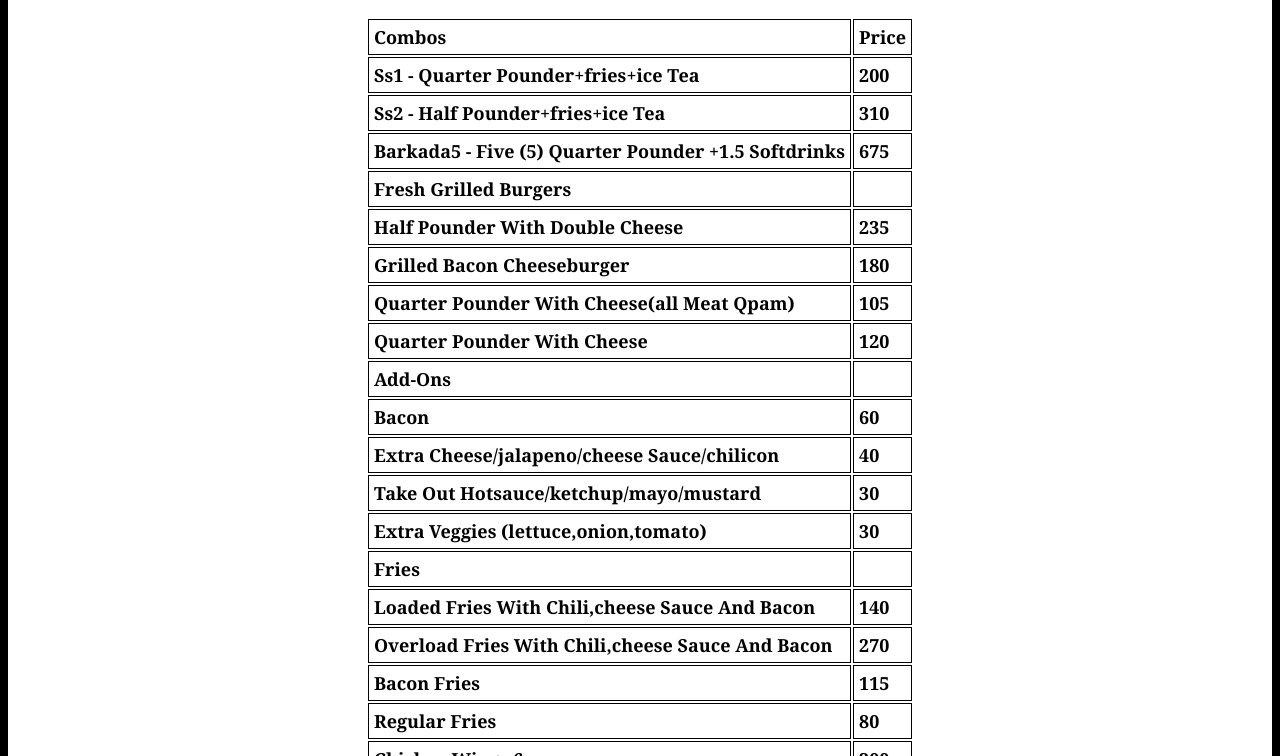
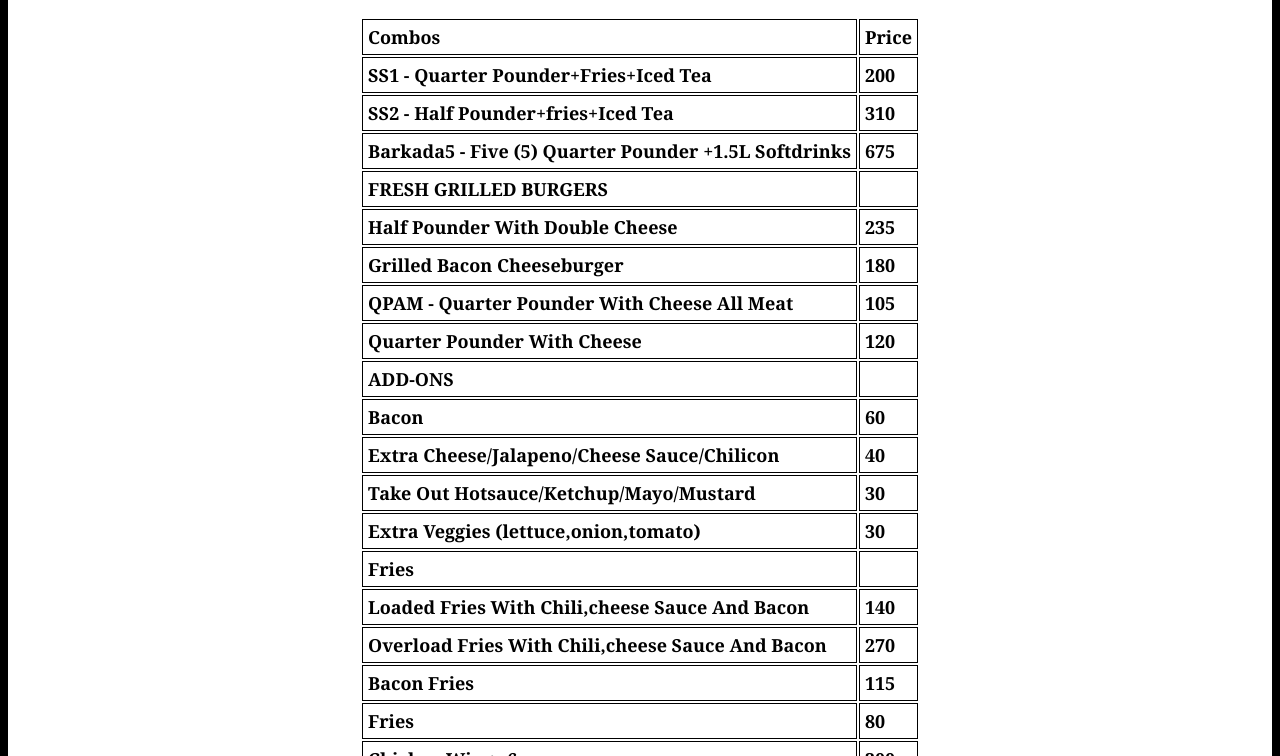
Before and after one commit to ricowww/restaurantPageNpm, a plain HTML site: page _ReferenceCodes/snackshackwebsite_2022_12_03/menu.html in a window 1280 px wide. Shown: the part 564-1320 px from the top of the page. Drawn offline with Linux system fonts and the light colour scheme.

```diff
--- a/_ReferenceCodes/snackshackwebsite_2022_12_03/menu.html
+++ b/_ReferenceCodes/snackshackwebsite_2022_12_03/menu.html
@@ -53,19 +53,19 @@
                     <td>Price</td>
                 </tr>
                 <tr>
-                    <td>Ss1 - Quarter Pounder+fries+ice Tea</td>
+                    <td>SS1 - Quarter Pounder+Fries+Iced Tea</td>
                     <td>200</td>
                 </tr>
                 <tr>
-                    <td>Ss2 - Half Pounder+fries+ice Tea</td>
+                    <td>SS2 - Half Pounder+fries+Iced Tea</td>
                     <td>310</td>
                 </tr>
                 <tr>
-                    <td>Barkada5 - Five (5) Quarter Pounder +1.5 Softdrinks</td>
+                    <td>Barkada5 - Five (5) Quarter Pounder +1.5L Softdrinks</td>
                     <td>675</td>
                 </tr>
                 <tr>
-                    <td>Fresh Grilled Burgers</td>
+                    <td>FRESH GRILLED BURGERS</td>
                     <td></td>
                 </tr>
                 <tr>
@@ -77,7 +77,7 @@
                     <td>180</td>
                 </tr>
                 <tr>
-                    <td>Quarter Pounder With Cheese(all Meat Qpam)</td>
+                    <td>QPAM - Quarter Pounder With Cheese All Meat</td>
                     <td>105</td>
                 </tr>
                 <tr>
@@ -85,7 +85,7 @@
                     <td>120</td>
                 </tr>
                 <tr>
-                    <td>Add-Ons</td>
+                    <td>ADD-ONS</td>
                     <td></td>
                 </tr>
                 <tr>
@@ -93,11 +93,11 @@
                     <td>60</td>
                 </tr>
                 <tr>
-                    <td>Extra Cheese/jalapeno/cheese Sauce/chilicon</td>
+                    <td>Extra Cheese/Jalapeno/Cheese Sauce/Chilicon</td>
                     <td>40</td>
                 </tr>
                 <tr>
-                    <td>Take Out Hotsauce/ketchup/mayo/mustard</td>
+                    <td>Take Out Hotsauce/Ketchup/Mayo/Mustard</td>
                     <td>30</td>
                 </tr>
                 <tr>
@@ -121,7 +121,7 @@
                     <td>115</td>
                 </tr>
                 <tr>
-                    <td>Regular Fries</td>
+                    <td>Fries</td>
                     <td>80</td>
                 </tr>
                 <tr>
@@ -153,7 +153,7 @@
                     <td></td>
                 </tr>
                 <tr>
-                    <td>Ice Tea</td>
+                    <td>Iced Tea</td>
                     <td>50</td>
                 </tr>
                 <tr>
```
Also changed, not shown: README.md.
